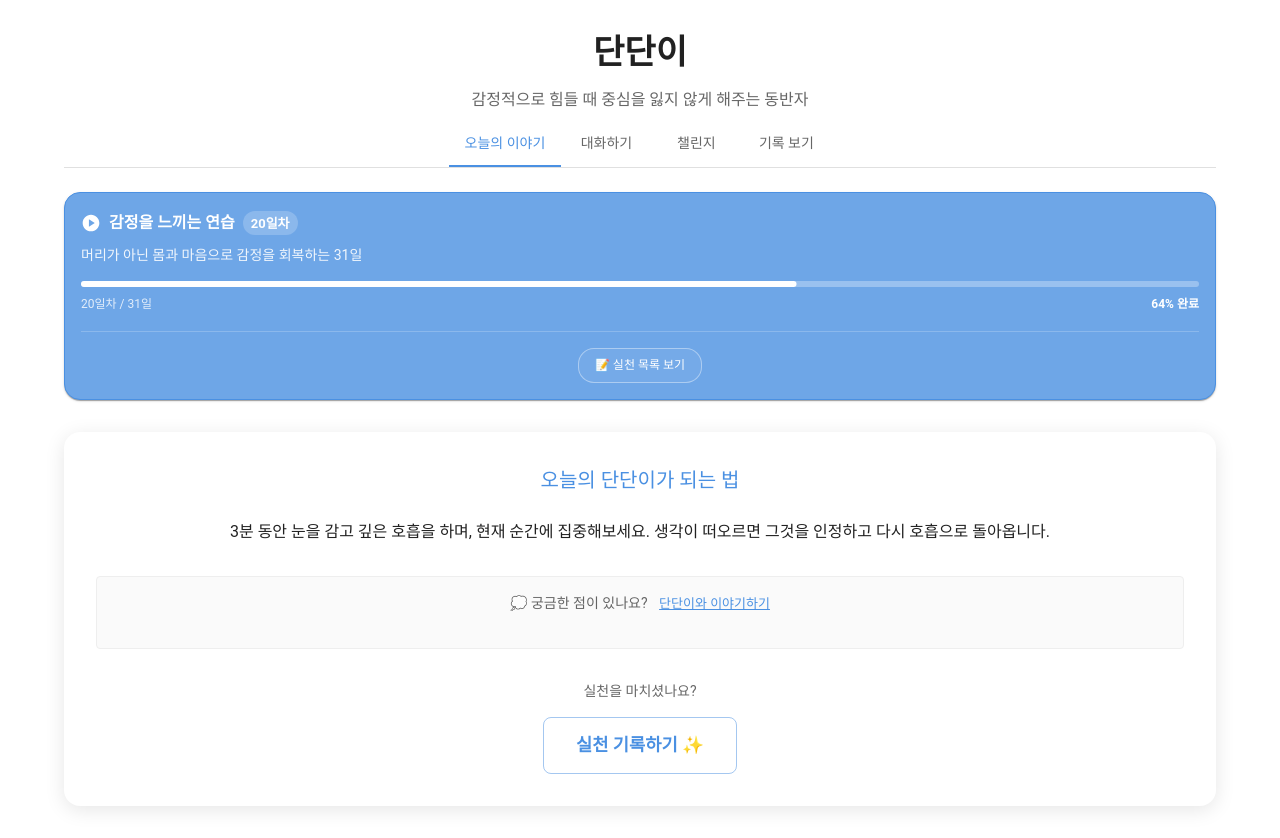
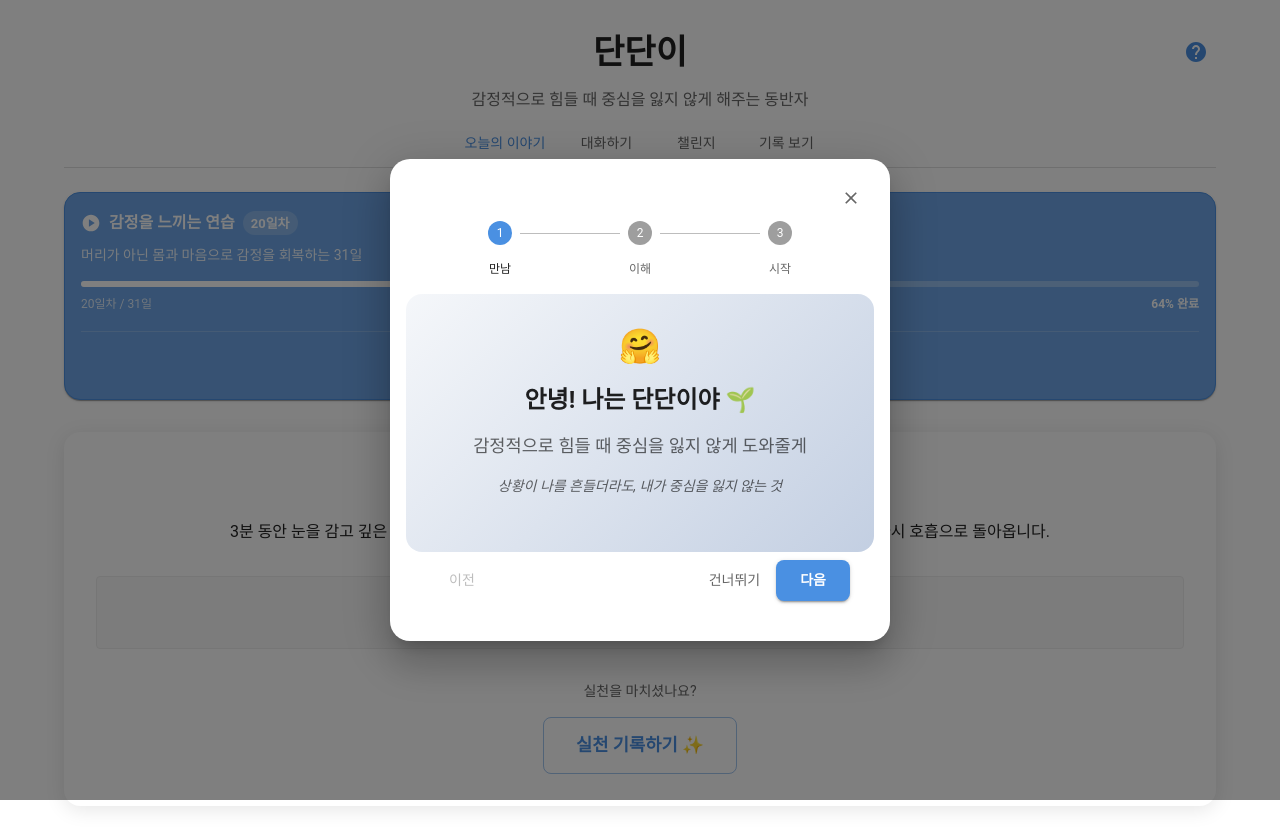
Before and after one commit to amansman77/dandani, a React (Create React App) app: page / in a window 1280 px wide. Built offline with nearby package versions, Linux system fonts and the light colour scheme; no server answers; a web font is replaced by a local one.

Commit message:
온보딩 시스템 추가 및 사용자 경험 개선: 새로운 사용자 온보딩 모달 구현, 온보딩 재시작 기능 추가, README 및 CHANGELOG 업데이트

```diff
--- a/src/App.js
+++ b/src/App.js
@@ -1,6 +1,7 @@
 import React, { useState, useEffect } from 'react';
-import { Container, Box, Typography, Paper, CircularProgress, Tabs, Tab, Button } from '@mui/material';
+import { Container, Box, Typography, Paper, CircularProgress, Tabs, Tab, Button, IconButton, Tooltip } from '@mui/material';
 import { styled } from '@mui/material/styles';
+import { Help as HelpIcon, Refresh as RefreshIcon } from '@mui/icons-material';
 import ChatInterface from './components/ChatInterface';
 import ChallengeList from './components/ChallengeList';
 import ChallengeContext from './components/ChallengeContext';
@@ -8,7 +9,8 @@ import ChallengeDetail from './components/ChallengeDetail';
 import FeedbackModal from './components/FeedbackModal';
 import PracticeRecordModal from './components/PracticeRecordModal';
 import PracticeHistory from './components/PracticeHistory';
-import { getUserId } from './utils/userId';
+import OnboardingModal from './components/OnboardingModal';
+import { getUserId, getUserIdInfo, markUserInitialized } from './utils/userId';
 
 const API_URL = process.env.REACT_APP_API_URL || 'https://dandani-api.amansman77.workers.dev';
 
@@ -36,6 +38,9 @@ function App() {
 
   // 현재 챌린지 상세보기 상태
   const [showCurrentChallengeDetail, setShowCurrentChallengeDetail] = useState(false);
+
+  // 온보딩 상태
+  const [showOnboarding, setShowOnboarding] = useState(false);
 
   const fetchPracticeAndChallenge = async () => {
     setLoading(true);
@@ -103,6 +108,12 @@ function App() {
 
   useEffect(() => {
     fetchPracticeAndChallenge();
+
+    // 새 사용자 온보딩 체크
+    const { isNew } = getUserIdInfo();
+    if (isNew) {
+      setShowOnboarding(true);
+    }
   }, []);
 
   const handleTabChange = (event, newValue) => {
@@ -118,6 +129,31 @@ function App() {
   const handleBackFromChallengeDetail = () => {
     setShowCurrentChallengeDetail(false);
   };
+
+  // 온보딩 완료 핸들러
+  const handleOnboardingComplete = () => {
+    markUserInitialized();
+    setShowOnboarding(false);
+  };
+
+  // 온보딩 다시 시작 핸들러
+  const handleRestartOnboarding = () => {
+    setShowOnboarding(true);
+  };
+
+  // 키보드 단축키 처리
+  useEffect(() => {
+    const handleKeyPress = (event) => {
+      // Ctrl/Cmd + Shift + H로 온보딩 재시작
+      if ((event.ctrlKey || event.metaKey) && event.shiftKey && event.key === 'H') {
+        event.preventDefault();
+        handleRestartOnboarding();
+      }
+    };
+
+    window.addEventListener('keydown', handleKeyPress);
+    return () => window.removeEventListener('keydown', handleKeyPress);
+  }, []);
 
   if (loading) {
     return (
@@ -144,12 +180,32 @@ function App() {
   return (
     <Container maxWidth="lg">
       <Box sx={{ py: 4 }}>
-        <Typography variant="h4" component="h1" gutterBottom align="center" sx={{ fontWeight: 'bold' }}>
-          단단이
-        </Typography>
-        <Typography variant="subtitle1" align="center" color="text.secondary" gutterBottom>
-          감정적으로 힘들 때 중심을 잃지 않게 해주는 동반자
-        </Typography>
+        <Box sx={{ position: 'relative', textAlign: 'center' }}>
+          <Typography variant="h4" component="h1" gutterBottom sx={{ fontWeight: 'bold' }}>
+            단단이
+          </Typography>
+          <Typography variant="subtitle1" color="text.secondary" gutterBottom>
+            감정적으로 힘들 때 중심을 잃지 않게 해주는 동반자
+          </Typography>
+
+          {/* 도움말 버튼 */}
+          <Tooltip title="온보딩 다시 보기 (Ctrl+Shift+H)">
+            <IconButton
+              onClick={handleRestartOnboarding}
+              sx={{
+                position: 'absolute',
+                top: 0,
+                right: 0,
+                color: 'primary.main',
+                '&:hover': {
+                  backgroundColor: 'primary.50'
+                }
+              }}
+            >
+              <HelpIcon />
+            </IconButton>
+          </Tooltip>
+        </Box>
 
         <Box sx={{ borderBottom: 1, borderColor: 'divider', mb: 3 }}>
           <Tabs value={activeTab} onChange={handleTabChange} centered>
@@ -373,6 +429,13 @@ function App() {
             fetchPracticeAndChallenge();
           }}
         />
+
+        {/* 온보딩 모달 */}
+        <OnboardingModal
+          open={showOnboarding}
+          onClose={() => setShowOnboarding(false)}
+          onComplete={handleOnboardingComplete}
+        />
       </Box>
     </Container>
   );
--- /dev/null
+++ b/src/components/OnboardingModal.js
@@ -0,0 +1,229 @@
+import React, { useState, useEffect } from 'react';
+import {
+  Dialog,
+  DialogContent,
+  DialogActions,
+  Button,
+  Typography,
+  Box,
+  Stepper,
+  Step,
+  StepLabel,
+  Paper,
+  IconButton
+} from '@mui/material';
+import { Close as CloseIcon } from '@mui/icons-material';
+import { styled } from '@mui/material/styles';
+
+const StyledDialog = styled(Dialog)(({ theme }) => ({
+  '& .MuiDialog-paper': {
+    borderRadius: '20px',
+    padding: theme.spacing(2),
+    maxWidth: '500px',
+    width: '100%',
+  },
+}));
+
+const StyledPaper = styled(Paper)(({ theme }) => ({
+  padding: theme.spacing(4),
+  textAlign: 'center',
+  borderRadius: '16px',
+  background: 'linear-gradient(135deg, #f5f7fa 0%, #c3cfe2 100%)',
+  border: 'none',
+  boxShadow: 'none',
+}));
+
+const OnboardingModal = ({ open, onClose, onComplete }) => {
+  const [activeStep, setActiveStep] = useState(0);
+
+  // 모달이 열릴 때마다 첫 번째 스텝부터 시작
+  useEffect(() => {
+    if (open) {
+      setActiveStep(0);
+    }
+  }, [open]);
+
+  const steps = [
+    {
+      title: "안녕! 나는 단단이야 🌱",
+      content: "감정적으로 힘들 때 중심을 잃지 않게 도와줄게",
+      subtitle: "상황이 나를 흔들더라도, 내가 중심을 잃지 않는 것",
+      action: "함께 시작해볼까?",
+      emoji: "🤗"
+    },
+    {
+      title: "하루에 하나라도 해보자",
+      content: "작은 실천이 모여 감정적으로 단단해지는 연습",
+      subtitle: "30일 동안 매일 하나씩 이루어가는 경험",
+      action: "실천해보기",
+      emoji: "🌱→🌳"
+    },
+    {
+      title: "오늘의 실천 과제를 확인해보세요",
+      content: "궁금한 점이 있으면 대화하기 탭으로",
+      subtitle: "4개의 탭으로 구성된 단단이와 함께해요",
+      action: "시작하기",
+      emoji: "✨"
+    }
+  ];
+
+  const handleNext = () => {
+    if (activeStep === steps.length - 1) {
+      onComplete();
+    } else {
+      setActiveStep(prev => prev + 1);
+    }
+  };
+
+  const handleBack = () => {
+    setActiveStep(prev => prev - 1);
+  };
+
+  const handleSkip = () => {
+    onComplete();
+  };
+
+  const currentStep = steps[activeStep];
+
+  return (
+    <StyledDialog
+      open={open}
+      onClose={onClose}
+      maxWidth="sm"
+      fullWidth
+      disableEscapeKeyDown
+    >
+      <DialogContent sx={{ p: 0 }}>
+        {/* 닫기 버튼 */}
+        <Box sx={{ display: 'flex', justifyContent: 'flex-end', p: 1 }}>
+          <IconButton
+            onClick={handleSkip}
+            size="small"
+            sx={{
+              color: 'text.secondary',
+              '&:hover': { backgroundColor: 'grey.100' }
+            }}
+          >
+            <CloseIcon fontSize="small" />
+          </IconButton>
+        </Box>
+
+        {/* 스텝 인디케이터 */}
+        <Box sx={{ px: 3, pb: 2 }}>
+          <Stepper activeStep={activeStep} alternativeLabel>
+            {steps.map((step, index) => (
+              <Step key={index}>
+                <StepLabel
+                  sx={{
+                    '& .MuiStepLabel-label': {
+                      fontSize: '0.75rem',
+                      color: index <= activeStep ? 'primary.main' : 'text.secondary'
+                    }
+                  }}
+                >
+                  {index === 0 ? '만남' : index === 1 ? '이해' : '시작'}
+                </StepLabel>
+              </Step>
+            ))}
+          </Stepper>
+        </Box>
+
+        {/* 메인 콘텐츠 */}
+        <StyledPaper elevation={0}>
+          <Typography
+            variant="h4"
+            component="h2"
+            gutterBottom
+            sx={{
+              fontWeight: 'bold',
+              color: 'primary.main',
+              mb: 2
+            }}
+          >
+            {currentStep.emoji}
+          </Typography>
+
+          <Typography
+            variant="h5"
+            component="h3"
+            gutterBottom
+            sx={{
+              fontWeight: 'bold',
+              color: 'text.primary',
+              mb: 2
+            }}
+          >
+            {currentStep.title}
+          </Typography>
+
+          <Typography
+            variant="body1"
+            paragraph
+            sx={{
+              fontSize: '1.1rem',
+              lineHeight: 1.6,
+              color: 'text.secondary',
+              mb: 2
+            }}
+          >
+            {currentStep.content}
+          </Typography>
+
+          <Typography
+            variant="body2"
+            sx={{
+              color: 'text.secondary',
+              fontStyle: 'italic',
+              mb: 3
+            }}
+          >
+            {currentStep.subtitle}
+          </Typography>
+        </StyledPaper>
+      </DialogContent>
+
+      <DialogActions sx={{ p: 3, pt: 1 }}>
+        <Box sx={{ display: 'flex', justifyContent: 'space-between', width: '100%' }}>
+          <Button
+            onClick={handleBack}
+            disabled={activeStep === 0}
+            sx={{
+              textTransform: 'none',
+              color: 'text.secondary'
+            }}
+          >
+            이전
+          </Button>
+
+          <Box sx={{ display: 'flex', gap: 1 }}>
+            <Button
+              onClick={handleSkip}
+              sx={{
+                textTransform: 'none',
+                color: 'text.secondary'
+              }}
+            >
+              건너뛰기
+            </Button>
+
+            <Button
+              onClick={handleNext}
+              variant="contained"
+              sx={{
+                textTransform: 'none',
+                borderRadius: 2,
+                px: 3,
+                py: 1,
+                fontWeight: 'bold'
+              }}
+            >
+              {activeStep === steps.length - 1 ? '시작하기' : '다음'}
+            </Button>
+          </Box>
+        </Box>
+      </DialogActions>
+    </StyledDialog>
+  );
+};
+
+export default OnboardingModal;
--- a/src/utils/userId.js
+++ b/src/utils/userId.js
@@ -25,12 +25,36 @@ export const isUserIdSet = () => {
 
 export const getUserIdInfo = () => {
   const userId = getUserId();
+  const isInitialized = localStorage.getItem('dandani_user_initialized') === 'true';
   return {
     userId,
-    isNew: !localStorage.getItem('dandani_user_initialized')
+    isNew: !isInitialized,
+    isInitialized
   };
 };
 
 export const markUserInitialized = () => {
   localStorage.setItem('dandani_user_initialized', 'true');
+  console.log('User marked as initialized');
 };
+
+export const resetUserOnboarding = () => {
+  localStorage.removeItem('dandani_user_initialized');
+  console.log('User onboarding reset');
+};
+
+export const getOnboardingStatus = () => {
+  return {
+    isInitialized: localStorage.getItem('dandani_user_initialized') === 'true',
+    userId: getUserId(),
+    timestamp: localStorage.getItem('dandani_user_initialized_timestamp')
+  };
+};
+
+export const canRestartOnboarding = () => {
+  // 온보딩을 재시작할 수 있는 조건들
+  return {
+    hasUserId: !!localStorage.getItem(USER_ID_KEY),
+    isInitialized: localStorage.getItem('dandani_user_initialized') === 'true'
+  };
+};
```
Also changed, not shown: 2 other files (tests, documents, lock files or other folders).
